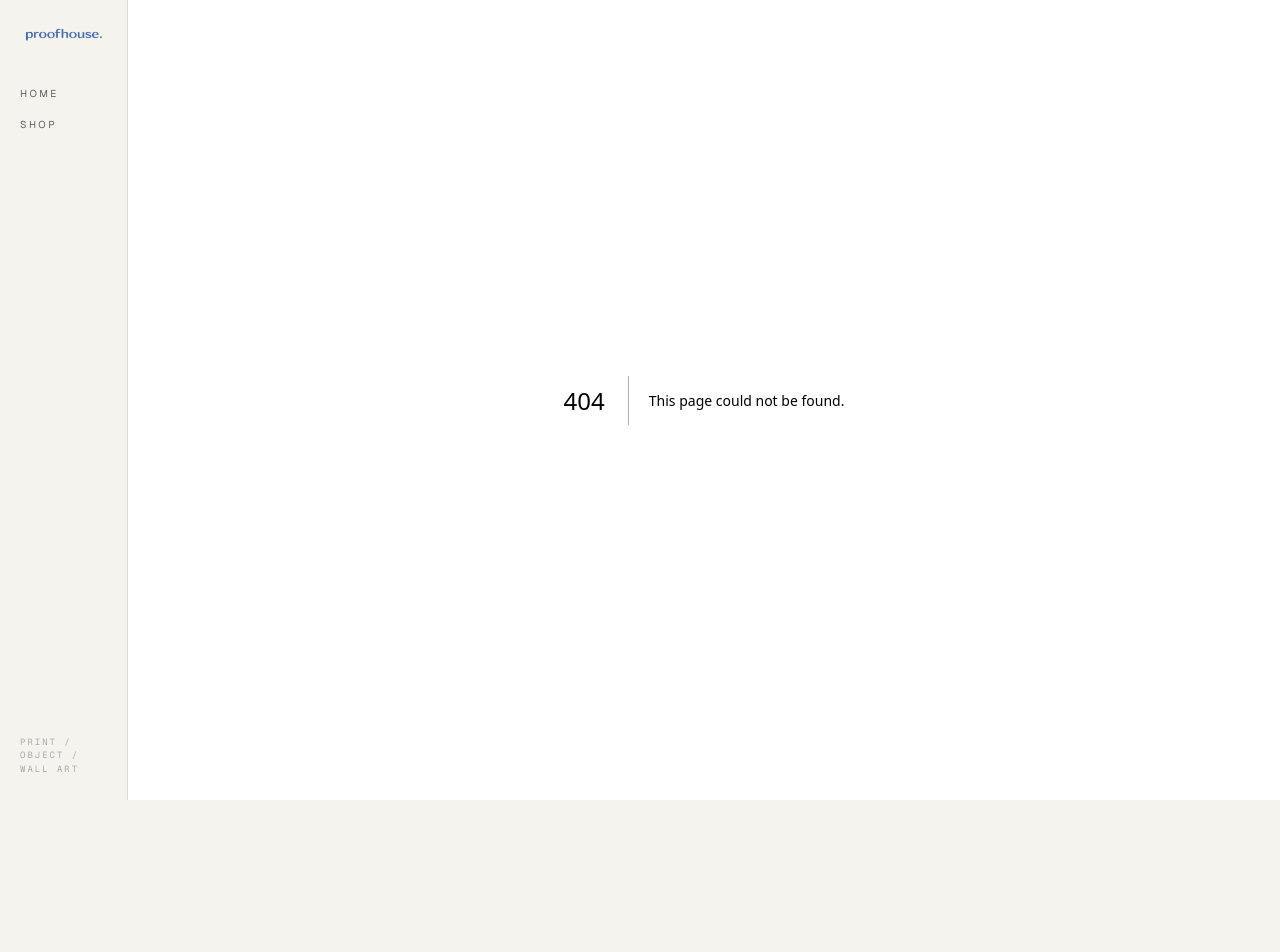
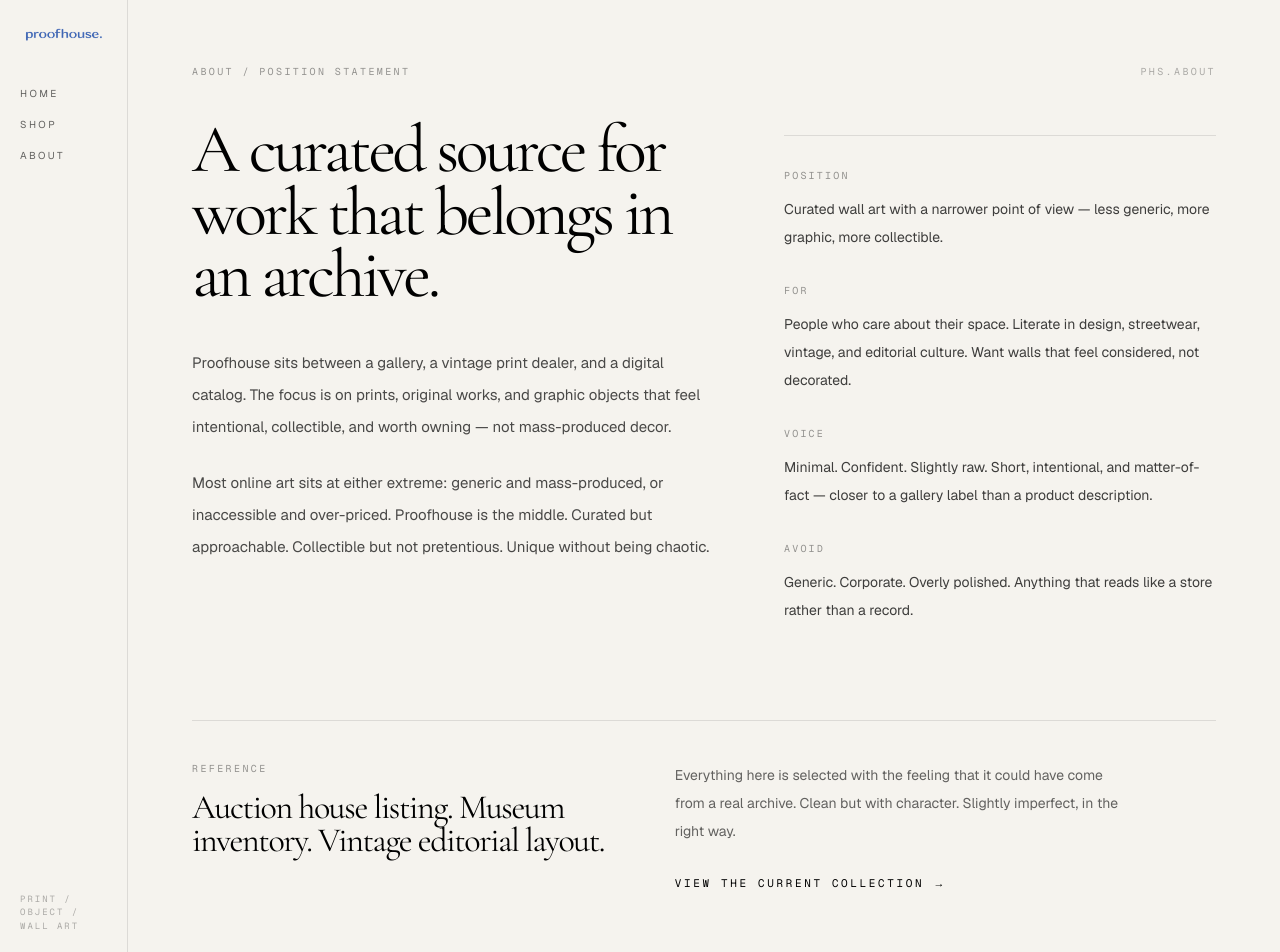
Before and after one commit to evancruickshank21/proofhouse, a Next.js app: page /about in a window 1280 px wide. Before the commit this address had no page. Shown: the top 952 px of the page. Before the commit the page ends 800 px from the top, so only its background shows below. Built offline with nearby package versions, Linux system fonts and the light colour scheme.

Commit message:
Add About page

```diff
--- /dev/null
+++ b/app/about/page.tsx
@@ -0,0 +1,119 @@
+import Link from "next/link";
+
+export default function AboutPage() {
+  return (
+    <main className="min-h-screen bg-[#f5f3ee] px-6 py-10 text-black md:px-12 md:py-16">
+      <div className="mx-auto max-w-5xl">
+        <div className="mb-10 flex items-center justify-between">
+          <p className="font-brand-mono text-[10px] uppercase tracking-[0.24em] text-black/40">
+            About / Position Statement
+          </p>
+
+          <p className="font-brand-mono text-[10px] uppercase tracking-[0.24em] text-black/30">
+            phs.about
+          </p>
+        </div>
+
+        <div className="grid grid-cols-1 gap-x-16 gap-y-12 lg:grid-cols-[1.1fr_0.9fr]">
+          <div>
+            <h1 className="max-w-[20ch] font-brand-serif text-[2.6rem] leading-[0.92] tracking-[-0.05em] text-black md:text-[4.25rem]">
+              A curated source for work that belongs in an archive.
+            </h1>
+
+            <p className="mt-10 max-w-xl font-brand-sans text-[15px] leading-8 text-black/70">
+              Proofhouse sits between a gallery, a vintage print dealer, and a
+              digital catalog. The focus is on prints, original works, and
+              graphic objects that feel intentional, collectible, and worth
+              owning — not mass-produced decor.
+            </p>
+
+            <p className="mt-6 max-w-xl font-brand-sans text-[15px] leading-8 text-black/70">
+              Most online art sits at either extreme: generic and
+              mass-produced, or inaccessible and over-priced. Proofhouse is the
+              middle. Curated but approachable. Collectible but not
+              pretentious. Unique without being chaotic.
+            </p>
+          </div>
+
+          <div className="lg:pt-4">
+            <dl className="grid grid-cols-1 gap-y-8 border-t border-black/10 pt-8">
+              <div>
+                <dt className="font-brand-mono text-[10px] uppercase tracking-[0.22em] text-black/40">
+                  Position
+                </dt>
+                <dd className="mt-3 font-brand-sans text-[14px] leading-7 text-black/75">
+                  Curated wall art with a narrower point of view — less
+                  generic, more graphic, more collectible.
+                </dd>
+              </div>
+
+              <div>
+                <dt className="font-brand-mono text-[10px] uppercase tracking-[0.22em] text-black/40">
+                  For
+                </dt>
+                <dd className="mt-3 font-brand-sans text-[14px] leading-7 text-black/75">
+                  People who care about their space. Literate in design,
+                  streetwear, vintage, and editorial culture. Want walls that
+                  feel considered, not decorated.
+                </dd>
+              </div>
+
+              <div>
+                <dt className="font-brand-mono text-[10px] uppercase tracking-[0.22em] text-black/40">
+                  Voice
+                </dt>
+                <dd className="mt-3 font-brand-sans text-[14px] leading-7 text-black/75">
+                  Minimal. Confident. Slightly raw. Short, intentional, and
+                  matter-of-fact — closer to a gallery label than a product
+                  description.
+                </dd>
+              </div>
+
+              <div>
+                <dt className="font-brand-mono text-[10px] uppercase tracking-[0.22em] text-black/40">
+                  Avoid
+                </dt>
+                <dd className="mt-3 font-brand-sans text-[14px] leading-7 text-black/75">
+                  Generic. Corporate. Overly polished. Anything that reads like
+                  a store rather than a record.
+                </dd>
+              </div>
+            </dl>
+          </div>
+        </div>
+
+        <div className="mt-20 border-t border-black/10 pt-10 md:mt-24">
+          <div className="grid grid-cols-1 gap-10 md:grid-cols-[0.9fr_1.1fr]">
+            <div>
+              <p className="font-brand-mono text-[10px] uppercase tracking-[0.24em] text-black/40">
+                Reference
+              </p>
+
+              <p className="mt-4 font-brand-serif text-[28px] leading-[0.96] tracking-[-0.04em] text-black md:text-[34px]">
+                Auction house listing. Museum inventory. Vintage editorial
+                layout.
+              </p>
+            </div>
+
+            <div className="flex flex-col justify-between gap-6">
+              <p className="max-w-md font-brand-sans text-[14px] leading-7 text-black/60">
+                Everything here is selected with the feeling that it could
+                have come from a real archive. Clean but with character.
+                Slightly imperfect, in the right way.
+              </p>
+
+              <div>
+                <Link
+                  href="/shop"
+                  className="inline-flex items-center font-brand-mono text-[11px] uppercase tracking-[0.24em] text-[#4f6fbf] transition-opacity duration-200 hover:opacity-65"
+                >
+                  View the current collection →
+                </Link>
+              </div>
+            </div>
+          </div>
+        </div>
+      </div>
+    </main>
+  );
+}
--- a/components/Sidebar.tsx
+++ b/components/Sidebar.tsx
@@ -24,6 +24,12 @@
             className="transition-colors duration-200 hover:text-[#2a5ea8]"
           >
             Shop
+          </Link>
+          <Link
+            href="/about"
+            className="transition-colors duration-200 hover:text-[#2a5ea8]"
+          >
+            About
           </Link>
         </nav>
       </header>
@@ -53,6 +59,12 @@
               >
                 Shop
               </Link>
+              <Link
+                href="/about"
+                className="transition-colors duration-200 hover:text-[#2a5ea8]"
+              >
+                About
+              </Link>
             </nav>
           </div>
 
```
